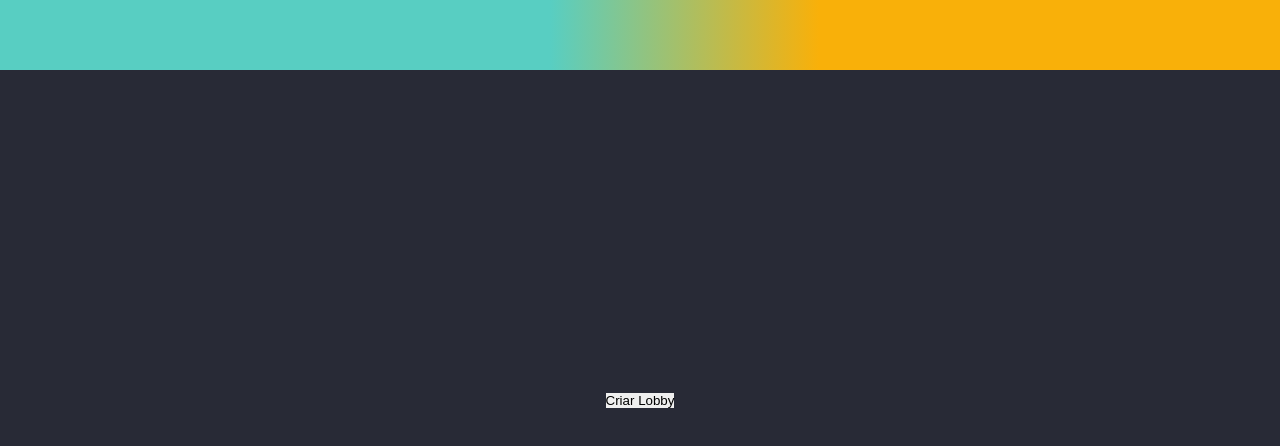
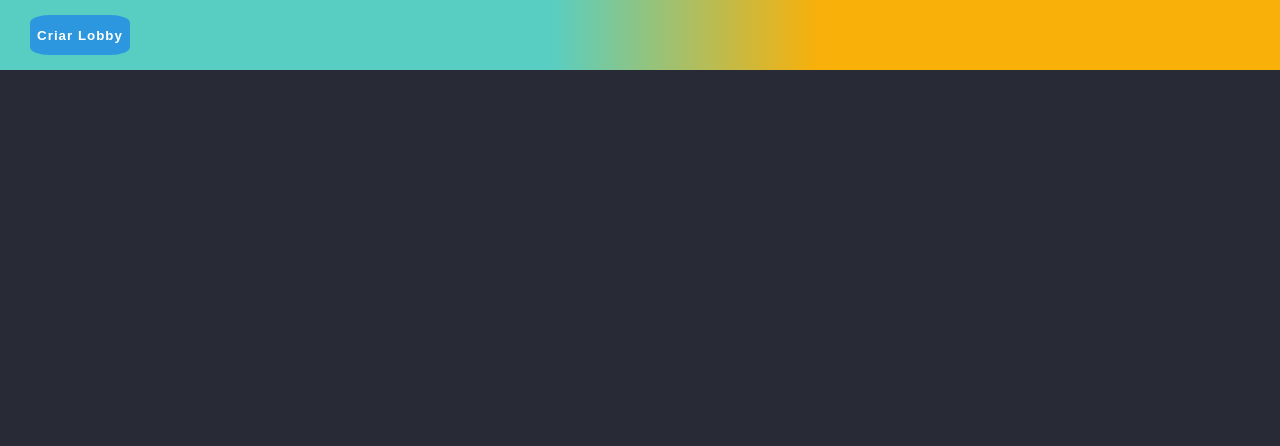
Before and after one commit to Vinicios-Pires/LobbysMakingFront, a React (Create React App) app: page /lobbys in a window 1280 px wide. Shown: the top 446 px of the page. Built offline with nearby package versions, Linux system fonts and the light colour scheme.

Commit message:
feat: lobbys page and button for create lobby

```diff
--- a/src/components/header/header.styled.js
+++ b/src/components/header/header.styled.js
@@ -41,3 +41,11 @@ export const ButtonLoginHome = styled.button`
 		cursor: pointer;
 	}
 `;
+
+export const HeaderLobbyContainer = styled.div`
+	width: 100vw;
+	display: flex;
+	align-items: center;
+	justify-content: space-between;
+	padding: 30px;
+`;
--- a/src/components/header/index.jsx
+++ b/src/components/header/index.jsx
@@ -1,10 +1,20 @@
+import axios from "axios";
+import { useContext, useState } from "react";
 import { Link } from "react-router-dom";
+import { UserContext } from "../../contexts/UserContext";
+
+import { CreatorButton } from "./../lobbys/lobbys.styled";
 
 import {
 	HeaderContainer,
 	ContainerHome,
 	ButtonLoginHome,
+	HeaderLobbyContainer,
 } from "./header.styled";
+
+export function HeaderClean() {
+	return <HeaderContainer></HeaderContainer>;
+}
 
 export function HeaderHome() {
 	return (
@@ -20,5 +30,40 @@ export function HeaderHome() {
 }
 
 export function HeaderLobby() {
-	return <HeaderContainer></HeaderContainer>;
+	const { userToken } = useContext(UserContext);
+	const [isLoading, setIsLoading] = useState(false);
+
+	function createLobby(e) {
+		setIsLoading(true);
+
+		const data = {};
+
+		const config = {
+			headers: {
+				Authorization: `Bearer ${userToken}`,
+			},
+		};
+
+		axios
+			.post(`${process.env.REACT_APP_API_URL}/lobby`, data, config)
+			.then((response) => {
+				setIsLoading(false);
+				alert("Lobby criada com sucesso!");
+			})
+			.catch(({ response }) => {
+				e.preventDefault();
+				setIsLoading(false);
+				alert(response.data || "Houve um erro ao criar a lobby.");
+			});
+	}
+
+	return (
+		<HeaderContainer>
+			<HeaderLobbyContainer>
+				<CreatorButton onClick={createLobby} disabled={isLoading}>
+					{isLoading ? "Criando Lobby" : "Criar Lobby"}
+				</CreatorButton>
+			</HeaderLobbyContainer>
+		</HeaderContainer>
+	);
 }
--- a/src/components/lobbys/index.jsx
+++ b/src/components/lobbys/index.jsx
@@ -1,45 +1,17 @@
 import axios from "axios";
 import { useContext, useState } from "react";
 import { HeaderLobby } from "../header";
-import { Container } from "./lobbys.styled";
+import { Container, CreatorButton } from "./lobbys.styled";
 import { UserContext } from "../../contexts/UserContext";
 
 export default function Lobbys() {
 	const { userToken } = useContext(UserContext);
 	const [isLoading, setIsLoading] = useState(false);
 
-	function createLobby(e) {
-		setIsLoading(true);
-
-		const data = {};
-
-		const config = {
-			headers: {
-				Authorization: `Bearer ${userToken}`,
-			},
-		};
-
-		axios
-			.post(`${process.env.REACT_APP_API_URL}/lobby`, data, config)
-			.then((response) => {
-				setIsLoading(false);
-				alert("Lobby criada com sucesso!");
-			})
-			.catch(({ response }) => {
-				e.preventDefault();
-				setIsLoading(false);
-				alert(response.data || "Houve um erro ao criar a lobby.");
-			});
-	}
-
 	return (
 		<>
 			<HeaderLobby />
-			<Container>
-				<button onClick={createLobby} disabled={isLoading}>
-					{isLoading ? "Criando Lobby" : "Criar Lobby"}
-				</button>
-			</Container>
+			<Container></Container>
 		</>
 	);
 }
--- a/src/components/lobbys/lobbys.styled.js
+++ b/src/components/lobbys/lobbys.styled.js
@@ -8,3 +8,20 @@ export const Container = styled.div`
 	justify-content: center;
 	align-items: center;
 `;
+
+export const CreatorButton = styled.button`
+	width: 100px;
+	height: 40px;
+
+	border-radius: 20%;
+
+	background-color: #2c97de;
+
+	color: white;
+	font-weight: 700;
+	letter-spacing: 1px;
+
+	:hover {
+		cursor: pointer;
+	}
+`;
--- a/src/components/signin/index.jsx
+++ b/src/components/signin/index.jsx
@@ -1,6 +1,6 @@
 import { Link } from "react-router-dom";
 
-import { HeaderLobby } from "../header";
+import { HeaderClean } from "../header";
 import Inputs from "./signin.inputs";
 
 import { Container, ToSignUp } from "./signin.styled";
@@ -8,7 +8,7 @@ import { Container, ToSignUp } from "./signin.styled";
 export default function Signin() {
 	return (
 		<>
-			<HeaderLobby />
+			<HeaderClean />
 			<Container>
 				<Inputs />
 				<Link to="/sign-up">
--- a/src/components/signup/index.jsx
+++ b/src/components/signup/index.jsx
@@ -1,6 +1,6 @@
 import { Link } from "react-router-dom";
 
-import { HeaderLobby } from "../header";
+import { HeaderClean } from "../header";
 import Inputs from "./signup.inputs";
 
 import { Container, ToSignIn } from "./signup.styled";
@@ -8,7 +8,7 @@ import { Container, ToSignIn } from "./signup.styled";
 export default function Signup() {
 	return (
 		<>
-			<HeaderLobby />
+			<HeaderClean />
 			<Container>
 				<Inputs />
 				<Link to="/login">
```
